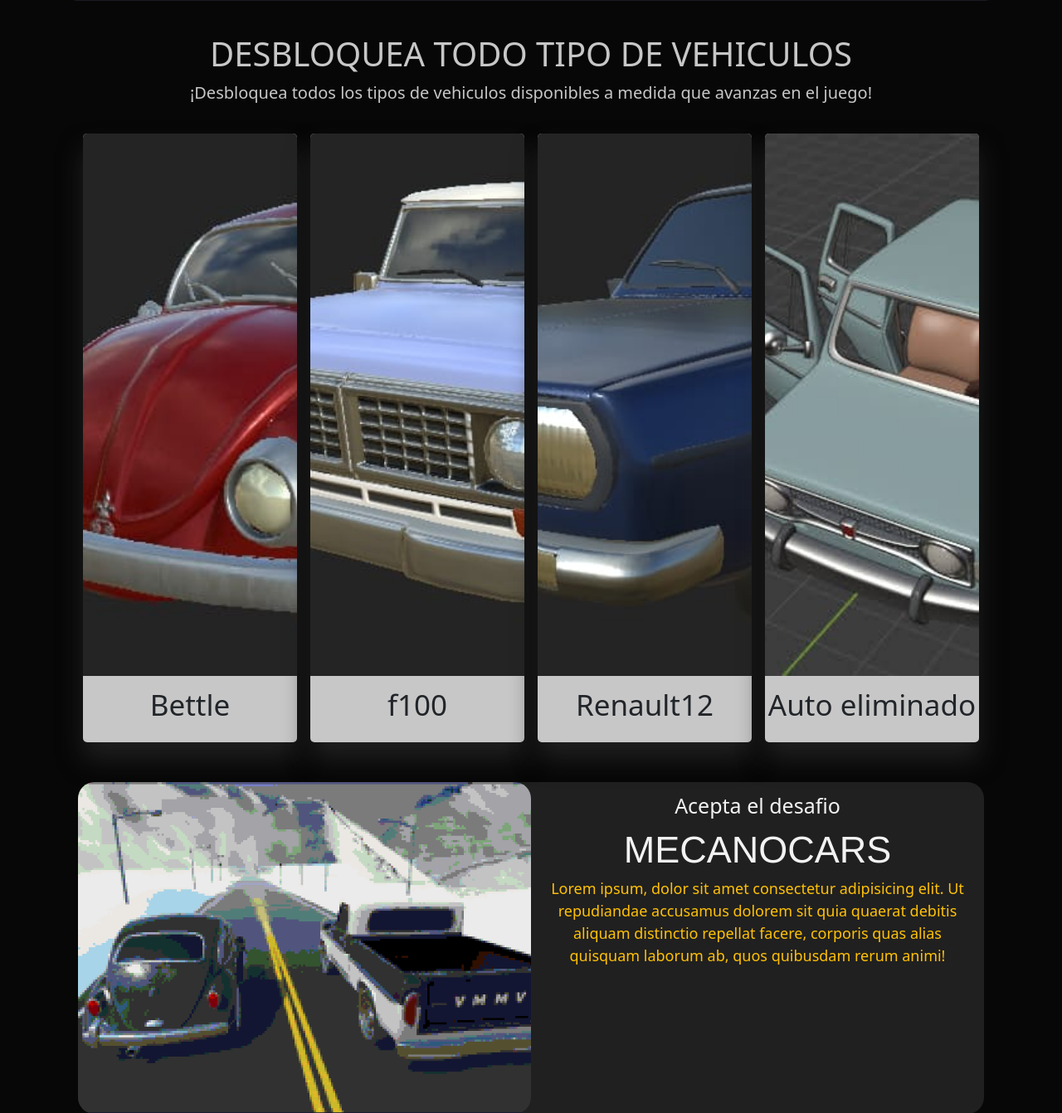
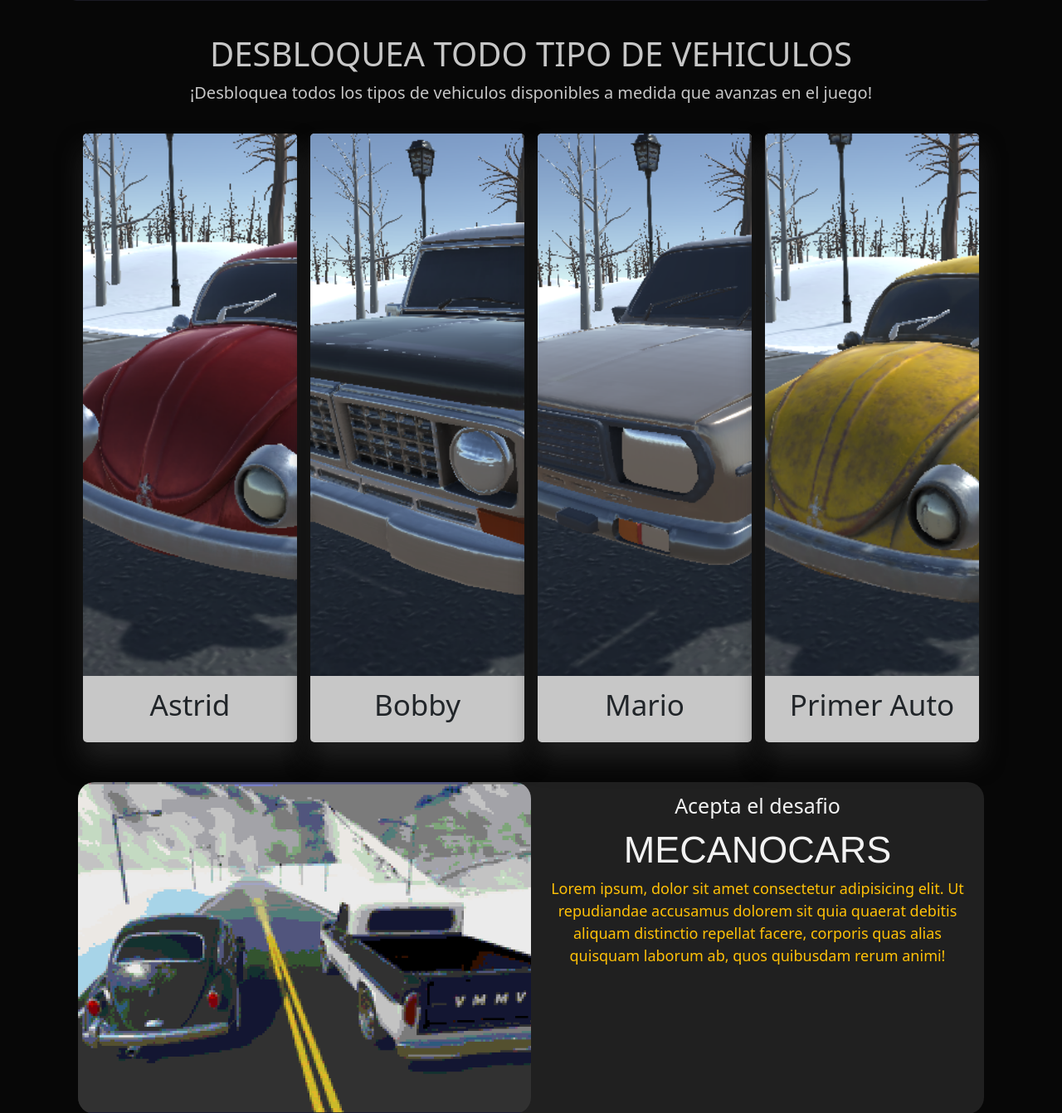
Before and after one commit to NicolasLF4/MecanoCars, a PHP site: page / in a window 1280 px wide. Shown: the part 889-2231 px from the top of the page at 83% size. Run offline with PHP 8.4, Linux system fonts and the light colour scheme.

Commit message:
subi las imagenes de autos y los cambie en el index

```diff
--- a/index.php
+++ b/index.php
@@ -43,20 +43,20 @@
                     </div>
                     <div class="contenedorIMG">
                         <div class="caja">
-                            <img src="img/img-hover/bettle/BRojo.jpeg">
-                            <span>Bettle</span>
+                            <img src="img/Autos/ARojo.png">
+                            <span>Astrid</span>
                         </div>
                         <div class="caja">
-                            <img src="img/img-hover/f100/FCeleste.jpeg">
-                            <span>f100</span>
+                            <img src="img/Autos/BNegro.png">
+                            <span>Bobby</span>
                         </div>
                         <div class="caja">
-                            <img src="img/img-hover/r12/RAzul.jpeg">
-                            <span>Renault12</span>
+                            <img src="img/Autos/MMarron.png">
+                            <span>Mario</span>
                         </div>
                         <div class="caja">
-                            <img src="img/img-hover/Eliminado.jpg">
-                            <span>Auto eliminado</span>
+                            <img src="img/Autos/AAmarilloO.png">
+                            <span>Primer Auto</span>
                         </div>
                     </div>
                 </div>
```
Also changed, not shown: login.php (+4 -4 lines), img/Autos/AAmarillo.png (added), img/Autos/AAmarilloO.png (added), img/Autos/AAzul.png (added), img/Autos/AAzulO.png (added), img/Autos/ABlanco.png (added), img/Autos/ANegro.png (added), img/Autos/ARojo.png (added), img/Autos/ARojoO.png (added), img/Autos/BCeleste.png (added), img/Autos/BNegro.png (added), img/Autos/BRojo.png (added), img/Autos/MMarron.png (added).
